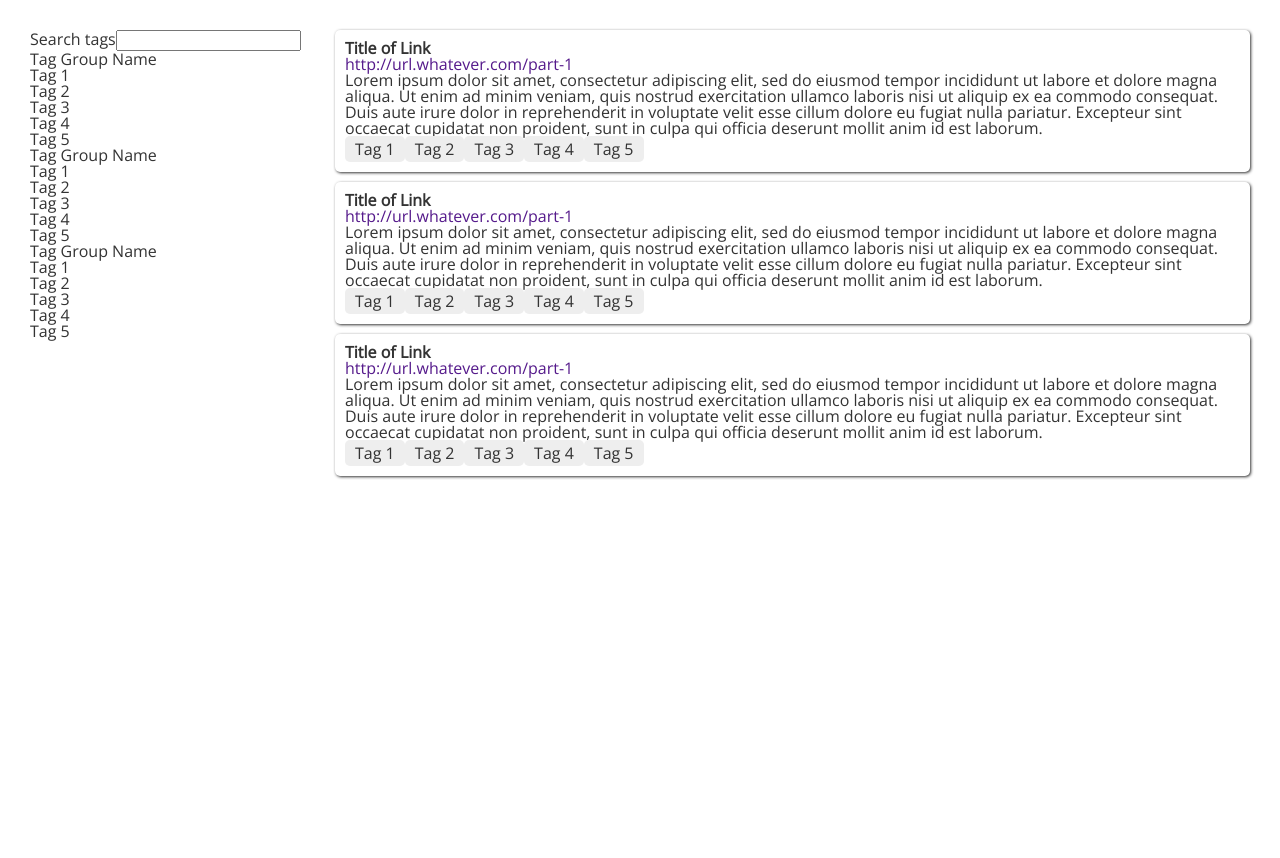
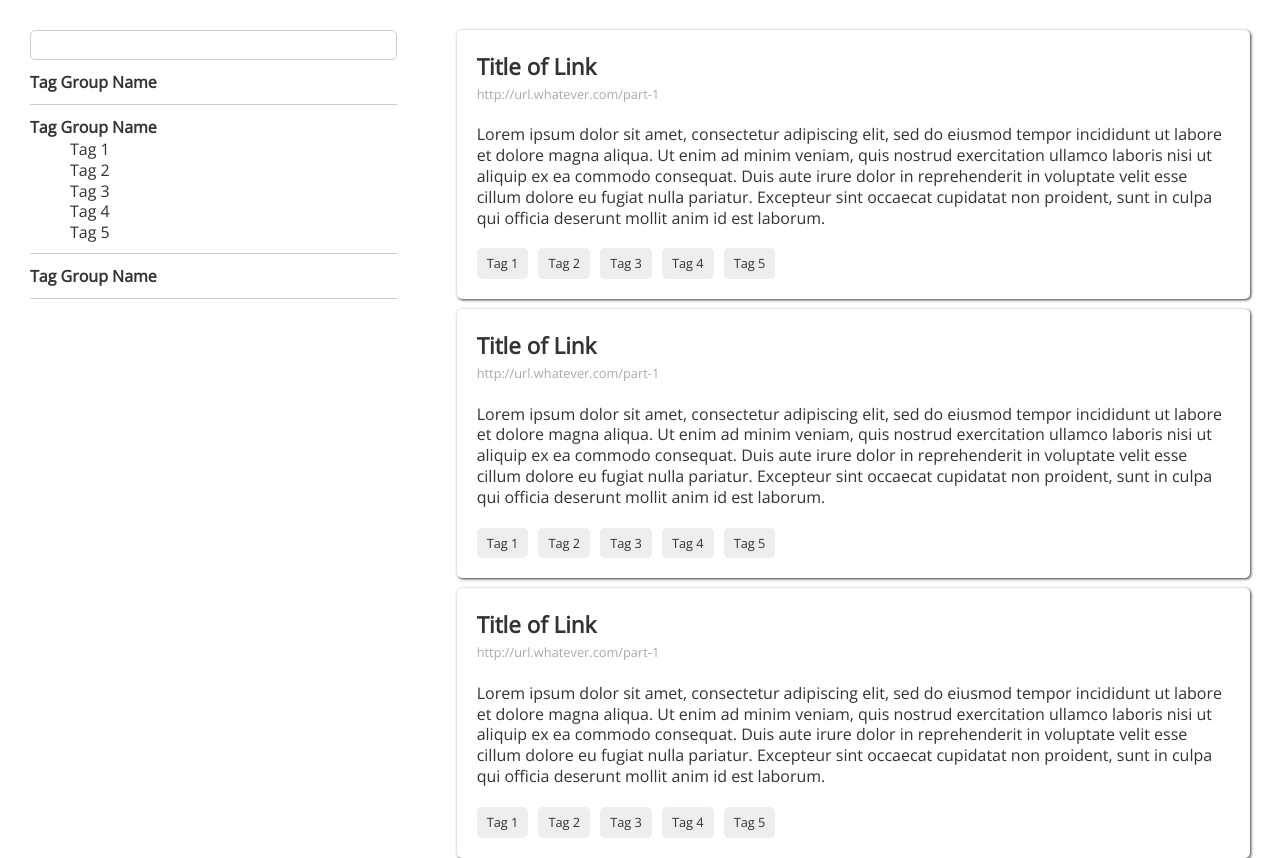
Before and after one commit to Avonyel/ficmark, a React app: page / in a window 1280 px wide. Before the commit the page ends 800 px from the top, so only its background shows below. Built offline with nearby package versions, Linux system fonts and the light colour scheme.

Commit message:
more styling

```diff
--- a/src/components/Main.js
+++ b/src/components/Main.js
@@ -10,10 +10,10 @@ class Main extends Component {
             <div className='grid'>
                 <div className='sidebar'>
                     <div>
-                        <label htmlFor='search'>
-                            <span>Search tags</span>
-                            <input type='text' />
-                        </label>
+                        <input name='searchbox' type='text' />
+                    </div>
+                    <div className='tag-group'>
+                        <span>Tag Group Name</span>
                     </div>
                     <div className='tag-group'>
                         <span>Tag Group Name</span>
@@ -27,23 +27,6 @@ class Main extends Component {
                     </div>
                     <div className='tag-group'>
                         <span>Tag Group Name</span>
-                        <ul>
-                            <li>Tag 1</li>
-                            <li>Tag 2</li>
-                            <li>Tag 3</li>
-                            <li>Tag 4</li>
-                            <li>Tag 5</li>
-                        </ul>
-                    </div>
-                    <div className='tag-group'>
-                        <span>Tag Group Name</span>
-                        <ul>
-                            <li>Tag 1</li>
-                            <li>Tag 2</li>
-                            <li>Tag 3</li>
-                            <li>Tag 4</li>
-                            <li>Tag 5</li>
-                        </ul>
                     </div>
                 </div>
                 <div className='main'>
@@ -52,7 +35,7 @@ class Main extends Component {
                             <h2>Title of Link</h2>
                             <a href=''>http://url.whatever.com/part-1</a>
                         </div>
-                        <div>
+                        <div className='body'>
                             <p>
                                 Lorem ipsum dolor sit amet, consectetur adipiscing elit, sed do eiusmod tempor incididunt
                                 ut labore et dolore magna aliqua. Ut enim ad minim veniam, quis nostrud exercitation ullamco
@@ -76,7 +59,7 @@ class Main extends Component {
                             <h2>Title of Link</h2>
                             <a href=''>http://url.whatever.com/part-1</a>
                         </div>
-                        <div>
+                        <div className='body'>
                             <p>
                                 Lorem ipsum dolor sit amet, consectetur adipiscing elit, sed do eiusmod tempor incididunt
                                 ut labore et dolore magna aliqua. Ut enim ad minim veniam, quis nostrud exercitation ullamco
@@ -100,7 +83,7 @@ class Main extends Component {
                             <h2>Title of Link</h2>
                             <a href=''>http://url.whatever.com/part-1</a>
                         </div>
-                        <div>
+                        <div className='body'>
                             <p>
                                 Lorem ipsum dolor sit amet, consectetur adipiscing elit, sed do eiusmod tempor incididunt
                                 ut labore et dolore magna aliqua. Ut enim ad minim veniam, quis nostrud exercitation ullamco
--- a/src/stylesheets/main-style.css
+++ b/src/stylesheets/main-style.css
@@ -33,21 +33,45 @@ a {
 body {
     font-family: 'Open Sans', sans-serif;
     color: #333;
+    line-height: 1.3em;
+}
+
+h2 {
+    line-height: 1.5em;
+    font-size: 1.4em;
+}
+
+a {
+    font-size: .8em;
+    color: #aaa;
+}
+
+a:hover {
+    color: #800;
 }
 
 .grid {
     display: grid;
-    grid-template-columns: 1fr 3fr;
-    padding: 30px;
+    grid-template-columns: 1fr 2fr;
     margin: 0 auto;
     max-width: 1500px;
+}
+
+.sidebar, .main {
+    box-sizing: border-box;
+    height: 100vh;
+    padding: 30px;
 }
 
 .link-block {
     border-radius: 5px;
     box-shadow: 1px 1px 3px #333;
-    padding: 10px;
+    padding: 20px;
     margin-bottom: 10px;
+}
+
+.link-block .body {
+    margin: 20px 0;
 }
 
 .link-block .footer li {
@@ -55,4 +79,30 @@ body {
     padding: 5px 10px;
     background-color: #eee;
     border-radius: 5px;
+    margin-right: 10px;
+    font-size: .8em;
 }
+
+.sidebar input {
+    display: block;
+    width: 100%;
+    border-radius: 5px;
+    border: 1px solid #ccc;
+    padding: 5px 10px;
+    font-size: 100%;
+}
+
+.tag-group {
+    border-bottom: 1px solid #ccc;
+    padding: 10px 0;
+}
+
+.tag-group span {
+    display: block;
+    font-weight: bold;
+    line-height: 1.5em;
+}
+
+.tag-group li {
+    margin-left: 40px;
+}
```
